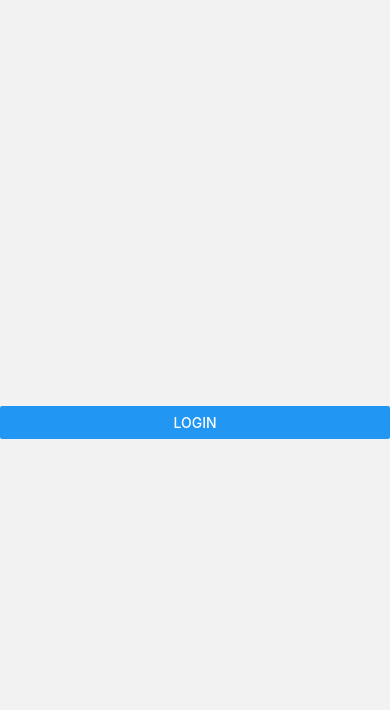
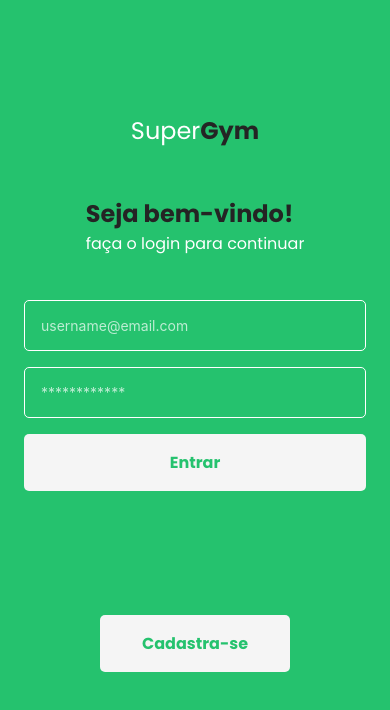
Before and after one commit to ICEI-PUC-Minas-PMV-ADS/SuperGym, a React Native app in the folder src/app/: screen /SignIn in a window 390 px wide. Shown: the top 710 px of the page. Built offline with nearby package versions, Linux system fonts and the light colour scheme.

Commit message:
Adicionando página de login

```diff
--- a/src/app/src/components/Categories/styles.ts
+++ b/src/app/src/components/Categories/styles.ts
@@ -12,7 +12,7 @@ export const Icon = styled.View`
   background: #fff;
   width: 44px;
   height: 44px;
-  border-radius: 50%;
+  border-radius: 24px;
   align-items: center;
   justify-content: center;
   margin-bottom: 8px;
--- a/src/app/src/pages/SignIn/index.tsx
+++ b/src/app/src/pages/SignIn/index.tsx
@@ -1,7 +1,10 @@
 import React, { useContext } from 'react';
-import { View, Button } from 'react-native';
+import AuthContext from '../../contexts/auth';
+import { Container, Content, FieldContainer, Message, ButtonContainer } from './styles';
 
-import AuthContext from '../../contexts/auth';
+import { Text } from '../../components/Text';
+import { FieldText } from '../../components/FieldText';
+import { WhiteButton } from '../../components/WhiteButton';
 
 function SignIn() {
   const { signed, signIn } = useContext(AuthContext);
@@ -13,9 +16,23 @@ function SignIn() {
   }
 
   return (
-    <View style={{ flex: 1, justifyContent: 'center' }}>
-      <Button title="Login" onPress={handleSignIn} />
-    </View>
+    <Container>
+      <Content>
+        <Text size={24} weight="700" color='#242424'><Text size={24} color='#FFFFFF'>Super</Text>Gym</Text>
+        <Message>
+          <Text size={24} weight="700" color='#242424'>Seja bem-vindo!</Text>
+          <Text size={16} color='#FFFFFF'>faça o login para continuar</Text>
+        </Message>
+      </Content>
+      <FieldContainer>
+        <FieldText placeholder='username@email.com'></FieldText>
+        <FieldText placeholder='************'></FieldText>
+        <WhiteButton onPress={handleSignIn}>Entrar</WhiteButton>
+      </FieldContainer>
+      <ButtonContainer>
+        <WhiteButton onPress={() => null }>Cadastra-se</WhiteButton>
+      </ButtonContainer>
+    </Container>
   );
 }
 
```
